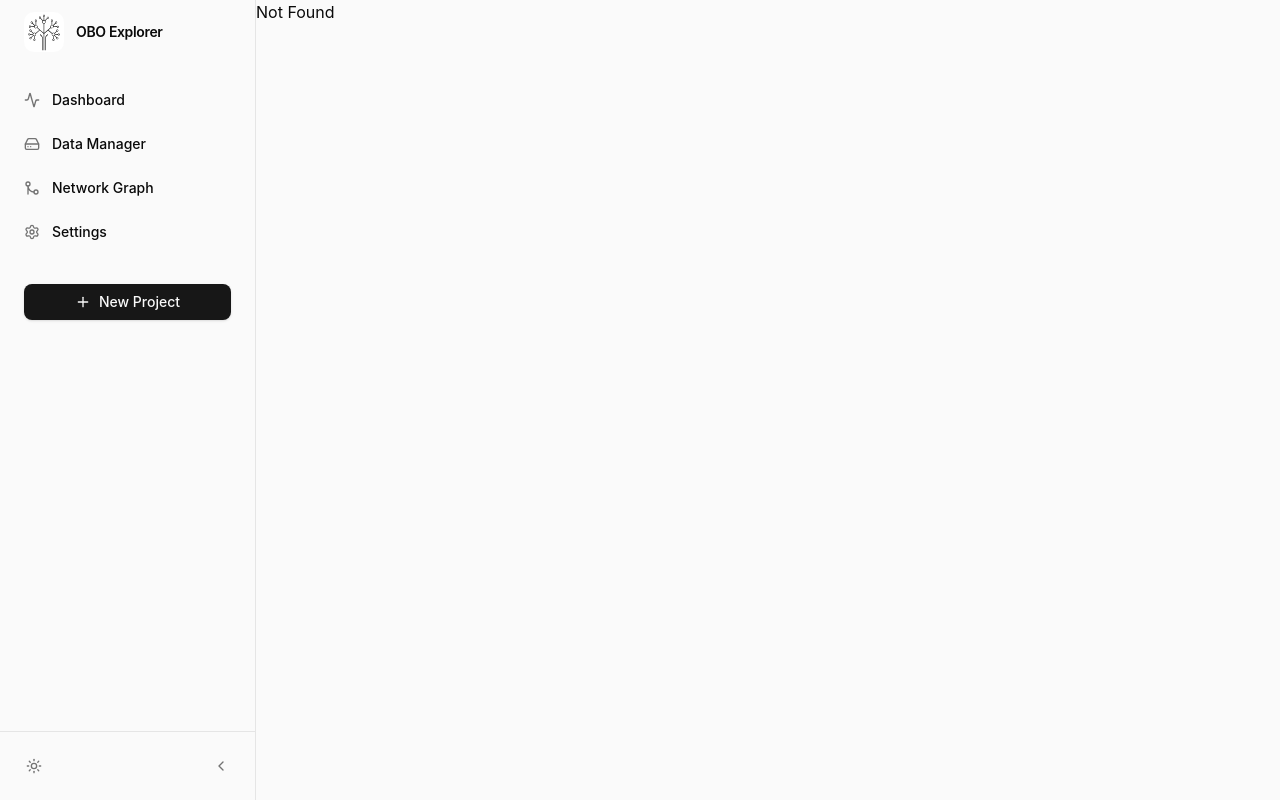
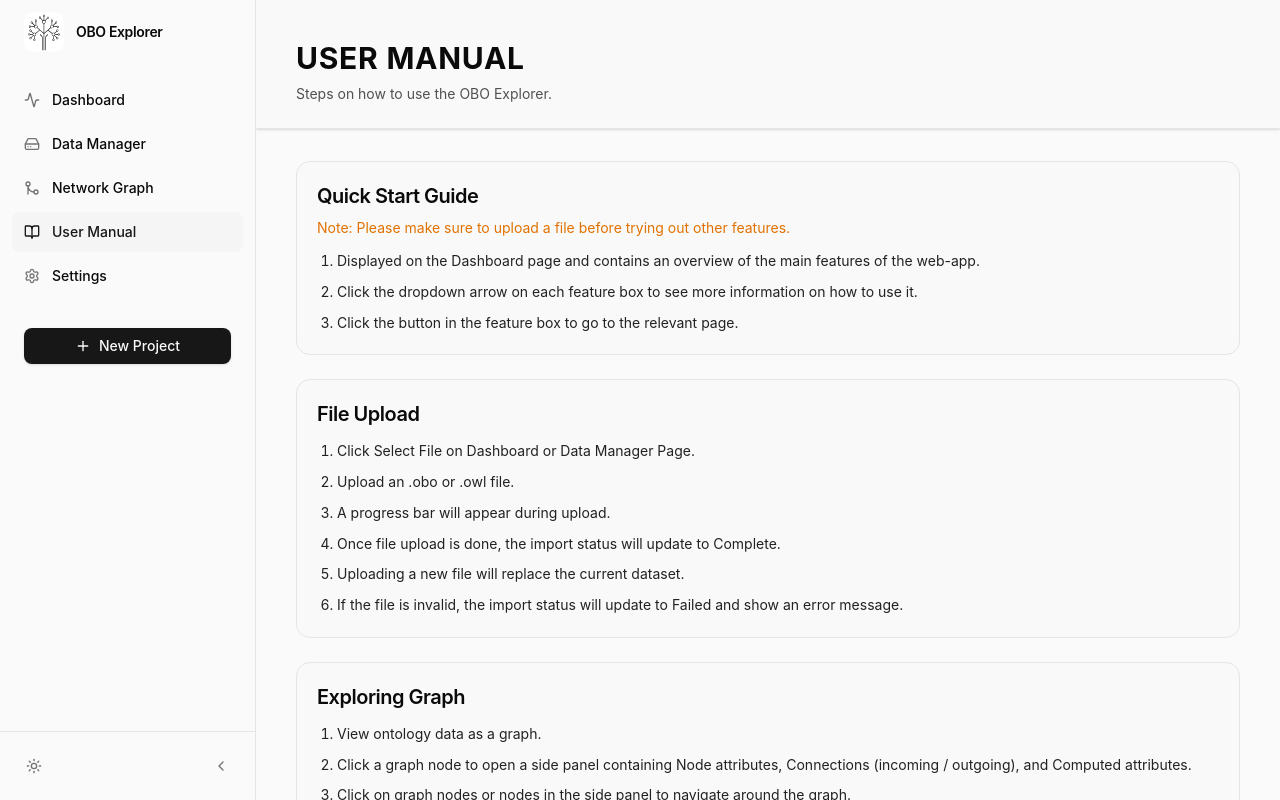
Before and after one commit to aprofilef293/capstone-project-26t1-3900-t13a-apple, a React (Vite) app in the folder frontend/: page /manual in a window 1280 px wide. Before the commit this address had no page. Built offline with nearby package versions, Linux system fonts and the light colour scheme; what graphology would draw is missing.

Commit message:
add user manual

```diff
--- a/frontend/src/App.tsx
+++ b/frontend/src/App.tsx
@@ -4,6 +4,7 @@ import { RootLayout } from './components/layout/RootLayout';
 import { Dashboard } from './pages/Dashboard';
 import { DataManager } from './pages/DataManager';
 import { GraphExplorer } from './pages/GraphExplorer';
+import { UserManual } from "./pages/UserManual";
 import { Settings } from './pages/Settings';
 import { ThemeProvider } from './components/theme-provider';
 
@@ -34,13 +35,19 @@ const explorerRoute = createRoute({
   component: GraphExplorer,
 })
 
+const manualRoute = createRoute({
+  getParentRoute: () => rootRoute,
+  path: "/manual",
+  component: UserManual,
+});
+
 const settingsRoute = createRoute({
   getParentRoute: () => rootRoute,
   path: '/settings',
   component: Settings,
 })
 
-const routeTree = rootRoute.addChildren([indexRoute, managerRoute, explorerRoute, settingsRoute])
+const routeTree = rootRoute.addChildren([indexRoute, managerRoute, explorerRoute, settingsRoute, manualRoute])
 const router = createRouter({ routeTree })
 
 // Register the router instance for type safety
--- a/frontend/src/components/layout/Sidebar.tsx
+++ b/frontend/src/components/layout/Sidebar.tsx
@@ -1,4 +1,4 @@
-import { Activity, GitMerge, Settings, Plus, ChevronLeft, ChevronRight, HardDrive } from "lucide-react";
+import { Activity, GitMerge, Settings, Plus, ChevronLeft, ChevronRight, HardDrive, BookOpen } from "lucide-react";
 import { Link, useLocation } from "@tanstack/react-router";
 import Logo from "../../assets/Logo.svg";
 import { Button } from "../ui/button";
@@ -11,6 +11,7 @@ const navigation = [
     { name: "Dashboard", href: "/", icon: Activity },
     { name: "Data Manager", href: "/manager", icon: HardDrive },
     { name: "Network Graph", href: "/explorer", icon: GitMerge },
+    { name: "User Manual", href: "/manual", icon: BookOpen },
     { name: "Settings", href: "/settings", icon: Settings },
 ];
 
--- /dev/null
+++ b/frontend/src/pages/UserManual.tsx
@@ -0,0 +1,142 @@
+import { PageHeader } from "../components/layout/PageHeader";
+
+type ManualSection = {
+  title: string;
+  note?: string;
+  items: string[];
+};
+
+const sections: ManualSection[] = [
+  {
+    title: "Quick Start Guide",
+    note: "Please make sure to upload a file before trying out other features.",
+    items: [
+      "Displayed on the Dashboard page and contains an overview of the main features of the web-app.",
+      "Click the dropdown arrow on each feature box to see more information on how to use it.",
+      "Click the button in the feature box to go to the relevant page.",
+    ],
+  },
+  {
+    title: "File Upload",
+    items: [
+      "Click Select File on Dashboard or Data Manager Page.",
+      "Upload an .obo or .owl file.",
+      "A progress bar will appear during upload.",
+      "Once file upload is done, the import status will update to Complete.",
+      "Uploading a new file will replace the current dataset.",
+      "If the file is invalid, the import status will update to Failed and show an error message.",
+    ],
+  },
+  {
+    title: "Exploring Graph",
+    items: [
+      "View ontology data as a graph.",
+      "Click a graph node to open a side panel containing Node attributes, Connections (incoming / outgoing), and Computed attributes.",
+      "Click on graph nodes or nodes in the side panel to navigate around the graph.",
+      "Connections can be sorted by Name, Size, Importance, Type, and Colour.",
+      "Use the Back button to return to previous nodes.",
+    ],
+  },
+  {
+    title: "Searching: Keyword Search",
+    items: [
+      "Type a keyword into the search bar.",
+      "Suggested nodes appear in a dropdown and the graph updates while typing.",
+      "Clicking Enter or the search icon will bring up a side panel containing the full list of results.",
+      "These results are grouped into three categories: Most relevant (Contains exact node name matches), Related (Contains matches in description or synonym field of the node), Suggested (Contains results from fuzzy search).",
+      "Click on any node in the results side panel to see more information about the node, and click the Back button to return to the results side panel.",
+      "Click X button in the search bar to clear the search term and reset the graph.",
+    ],
+  },
+  {
+    title: "Searching: Semantic Search",
+    items: [
+      "Click the Advanced button next to the search bar.",
+      "Type a query and click Enter or the search icon to bring up the results side panel.",
+      "Each result in the side panel contains a similarity score (%) representing how similar the result is to the search query.",
+      "Click on any node in the results side panel to see more information about the node, and click the Back button to return to the results side panel.",
+      "Click X button in the search bar to clear the search term and reset the graph.",
+    ],
+  },
+  {
+    title: "Filtering",
+    note: "Multiple tags can be combined to filter the graph.",
+    items: [
+      "Use the Filter Panel to filter the graph based on node name, description, or both.",
+      "Click on the funnel icon to open the Filter Panel.",
+      "The Split button can be used to separate the search into two fields: Filter by node name, Filter by node description.",
+      "Type a keyword in the search bar and click Enter to create a tag. The graph will also update upon clicking Enter.",
+      "Click the dropdown on individual tags to change its boolean condition: Blue → OR, Purple → AND, Red → NOT.",
+      "Adjust the importance slider to control the level of detail shown in the graph: Show all nodes, Only show the most important nodes.",
+      "When the filter panel is closed, a number appears on the funnel icon indicating the number of filters currently applied.",
+      "Click the Reset icon to clear all filters and reset the graph.",
+    ],
+  },
+  {
+    title: "Multi-select Mode",
+    items: [
+      "Toggle the Multi-Select switch on.",
+      "Click on multiple nodes in the graph to bring up a side panel containing Selected nodes, Nodes along a path between selected nodes (if a path exists), and Neighbours of the selected nodes and in-path nodes.",
+      "If paths exist between selected nodes, the graph will update to highlight these paths. If no path exists between selected nodes, a message will be shown on the side panel indicating this.",
+      "Click Path View button to see only selected nodes and in-path nodes on the graph.",
+      "Click on Select attribute to see a dropdown of node attributes. Select an attribute to display it for all nodes in the side panel. Clicking the selected attribute again will deselect it.",
+      "Click on Export CSV to download a CSV file containing detailed information on Selected nodes, Nodes along a path between selected nodes, and Neighbours of the selected nodes and in-path nodes.",
+      "Click Clear Selection button to reset the graph.",
+    ],
+  },
+  {
+    title: "Hierarchy Panel",
+    items: [
+      "Click on Hierarchy button to open up the Hierarchy Panel and view the graph in a folder-like structure.",
+      "Folders are in alphabetical order and can be expanded to explore related nodes.",
+      "Clicking on a folder opens a side panel containing Node attributes, Connections (incoming / outgoing), and Computed attributes.",
+      "Click on the Graph button to hide the Hierarchy Panel and return to the graph.",
+    ],
+  },
+  {
+    title: "Extras",
+    items: [
+      "Zoom in / out: Click to zoom in or out of the graph.",
+      "Fit to View button: Click to centre and resize the graph to fit the screen.",
+      "Importance Slider: Adjust the importance slider to control the level of detail shown in the entire graph: Show all nodes (Level 1), Only show the most important nodes (Level 5).",
+      "Light/ Dark mode: Click light or dark mode icons to switch to its corresponding theme.",
+      "“?” Help icons: “?” icons are scattered throughout the web-app (e.g., in the importance slider, filter panel, search results side panel, and export csv button in multi-select side panel) to explain features that may be confusing on first use.",
+    ],
+  },
+];
+
+export function UserManual() {
+  return (
+    <div className="flex-1 flex flex-col h-full bg-sidebar text-sidebar-foreground overflow-y-auto">
+      <PageHeader
+        title="User Manual"
+        description="Steps on how to use the OBO Explorer."
+      />
+
+      <div className="px-6 sm:px-10 py-8 max-w-5xl mx-auto w-full">
+        <div className="space-y-6">
+          {sections.map((section) => (
+            <section
+              key={section.title}
+              className="rounded-xl border border-sidebar-border bg-sidebar/50 p-5"
+            >
+              <h2 className="text-xl font-semibold tracking-tight">{section.title}</h2>
+
+              {section.note && (
+                <p className="mt-2 text-sm text-amber-600 dark:text-amber-400">
+                  Note: {section.note}
+                </p>
+              )}
+
+              <ol className="mt-3 list-decimal pl-5 space-y-2 text-sm leading-relaxed text-sidebar-foreground/90">
+                {section.items.map((item) => (
+                  <li key={item}>{item}</li>
+                ))}
+              </ol>
+            </section>
+          ))}
+        </div>
+      </div>
+    </div>
+  );
+}
```
